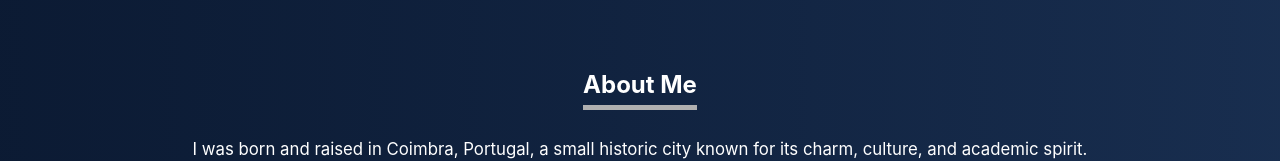
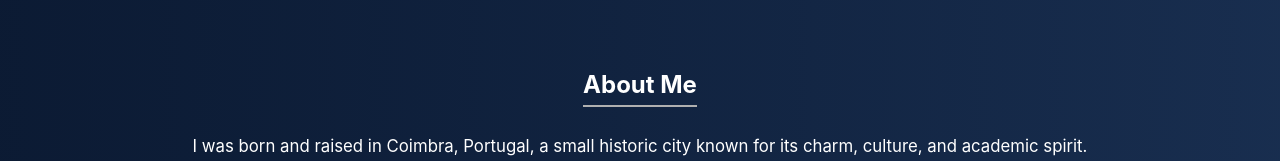
Before and after one commit to joaodomingues18/joao_domingues_portfolio, a React (Create React App) app: page / in a window 1280 px wide. Shown: the part 710-871 px from the top of the page. Built offline with nearby package versions, Linux system fonts and the light colour scheme.

Commit message:
updated site

```diff
--- a/src/App.css
+++ b/src/App.css
@@ -105,7 +105,7 @@ section {
 }
 
 section h2 {
-  border-bottom: 5px solid #b0b0b0;
+  border-bottom: 2px solid #b0b0b0;
   display: inline-block;
   margin-bottom: 1.5rem;
   padding-bottom: 6px;
```
